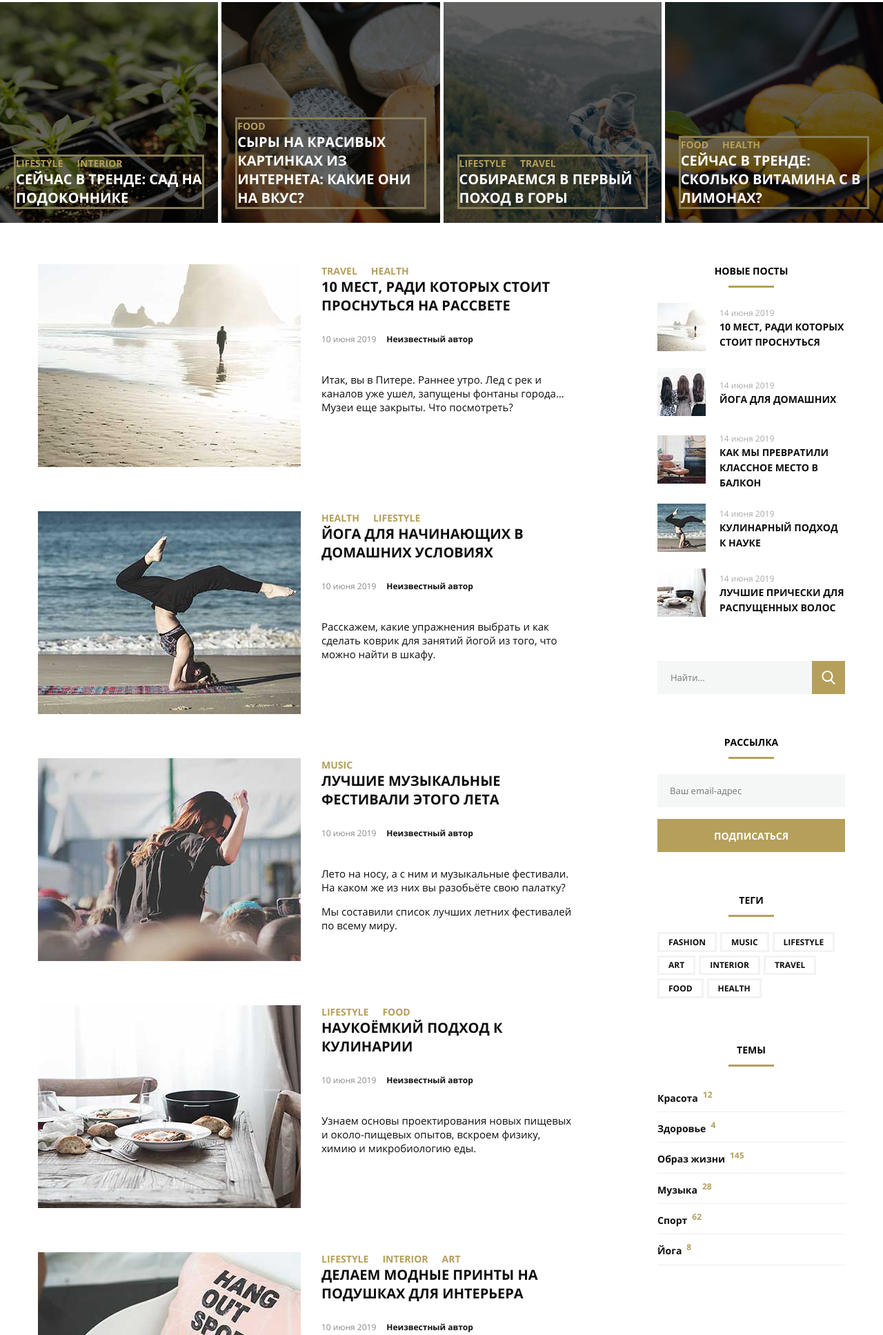
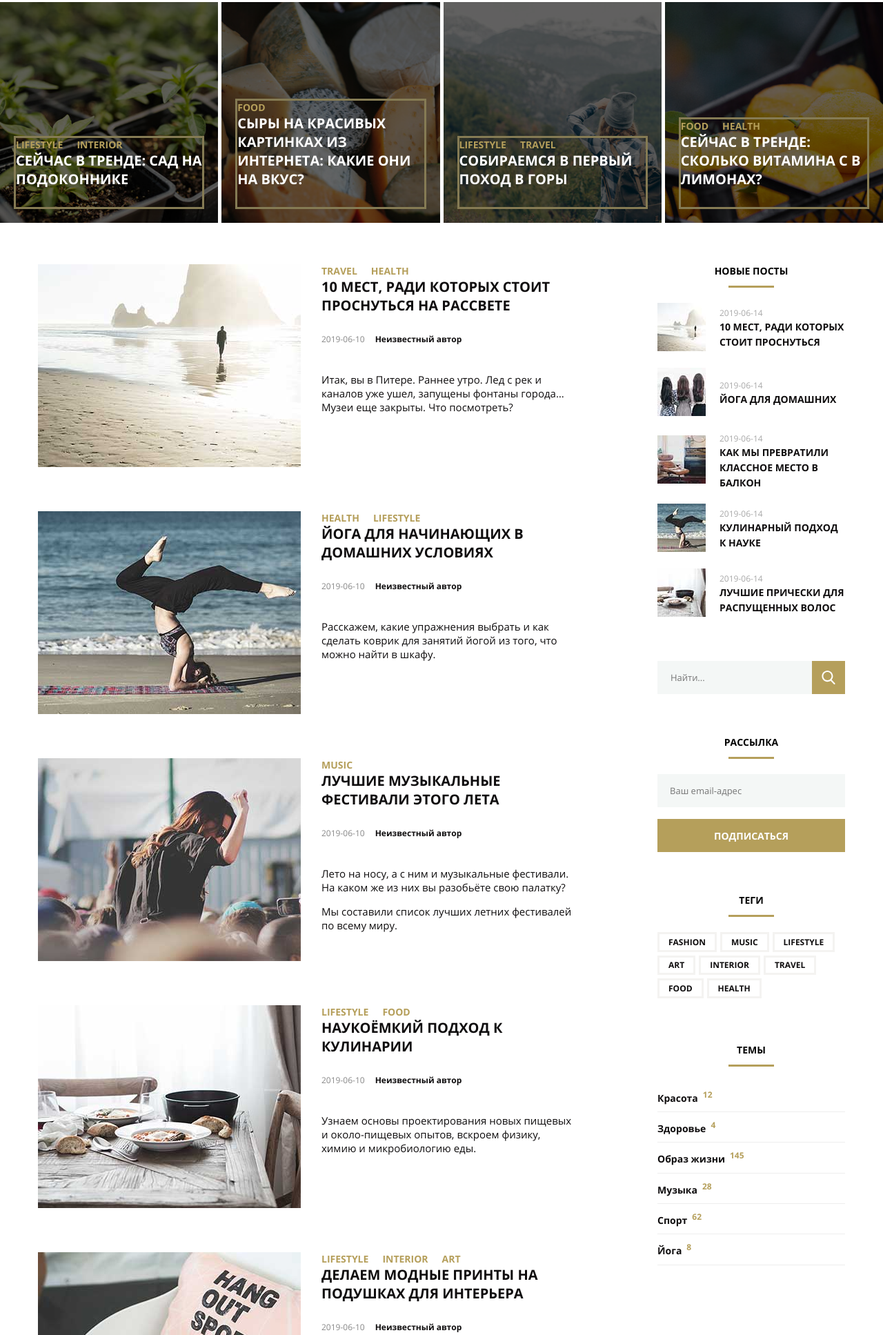
Before and after one commit to parilov-alexx/mq-diploma, a plain HTML site: page index.html in a window 1280 px wide. Shown: the part 579-2514 px from the top of the page at 69% size. Drawn offline with Linux system fonts and the light colour scheme; files whose address does not match are found by name.

Commit message:
Add files via upload

```diff
--- a/index.html
+++ b/index.html
@@ -1,5 +1,5 @@
 <!DOCTYPE html>
-<html lang="en">
+<html lang="ru">
 <head>
     <meta charset="UTF-8">
     <meta http-equiv="X-UA-Compatible" content="IE=edge">
@@ -8,7 +8,7 @@
     <link rel="stylesheet" href="css/style.css">
 </head>
 <body>
-  <div class="popup">
+  <div class="popup hide">
     <div class="popup__container">
         <header class="feedback__header">
           <h3 class="feedback__title">Ваш фидбек</h3>
@@ -72,7 +72,6 @@
           <h1 class="site__name">
             Блог о творчестве, спорте, и образе жизни</h1>
         </div>
-        </div>
       </header>
       <section class="trend_container">
         <h3 class="trend__title">Сейчас в тренде</h3>
@@ -83,7 +82,7 @@
                 <li class="list__items_box"><a href="#" class="list__item">lifestyle</a></li>
                 <li class="list__items_box"><a href="#" class="list__item">interior</a></li>
               </ul>
-              <h2 class="content__title">Сейчас в тренде: сад  на подоконнике</h2>
+              <h2><a href="#" class="content__title">Сейчас в тренде: сад  на подоконнике</a></h2>
             </div>
           </article>
           <article class="trend_section cheese">
@@ -91,7 +90,7 @@
               <ul class="links__list">
                 <li class="list__items_box"><a href="#" class="list__item">food</a></li>
               </ul>
-              <h2 class="content__title">сыры на красивых  картинках из интернета: какие они на вкус?</h2>
+              <h2><a href="#" class="content__title">сыры на красивых  картинках из интернета: какие они на вкус?</a></h2>
             </div>
           </article>
           <article class="trend_section mountains">
@@ -100,7 +99,7 @@
                 <li class="list__items_box"><a href="#" class="list__item">lifestyle</a></li>
                 <li class="list__items_box"><a href="#" class="list__item">travel</a></li>
               </ul>
-              <h2 class="content__title">СОБИРАЕМСЯ В ПЕРВЫЙ ПОХОД В ГОРЫ</h2>
+              <h2><a href="#" class="content__title">СОБИРАЕМСЯ В ПЕРВЫЙ ПОХОД В ГОРЫ</a></h2>
             </div>
           </article>
           <article class="trend_section vitamin">
@@ -109,7 +108,7 @@
                 <li class="list__items_box"><a href="#" class="list__item">food</a></li>
                 <li class="list__items_box"><a href="#" class="list__item">health</a></li>
               </ul>
-              <h2 class="content__title">Сейчас в тренде: сКОЛЬКО ВИТАМИНА c В ЛИМОНАХ?</h2>
+              <h2><a href="#" class="content__title">Сейчас в тренде: сКОЛЬКО ВИТАМИНА c В ЛИМОНАХ?</a></h2>
             </div>
           </article>
         </div>
@@ -125,9 +124,9 @@
                   <li class="list__items_box"><a href="#" class="list__item">travel</a></li>
                   <li class="list__items_box"><a href="#" class="list__item">health</a></li>
                 </ul>
-              <h2><a href="#"class="section__title">10 мест, ради которых стоит проснуться на рассвете</a></h2>
+              <h2><a href="#" class="section__title">10 мест, ради которых стоит проснуться на рассвете</a></h2>
               <div class="date_author">
-                <time class="date">10 июня 2019</time>
+                <time class="date">2019-06-10</time>
                 <a href="#" class="author">Неизвестный автор</a>
               </div>
               <div class="section__content">
@@ -145,9 +144,9 @@
                   <li class="list__items_box"><a href="#" class="list__item">health</a></li>
                   <li class="list__items_box"><a href="#" class="list__item">lifestyle</a></li>
                 </ul>
-              <h2><a href="#"class="section__title">ЙОга для начинающих в домашних условиях</a></h2>
+              <h2><a href="#" class="section__title">ЙОга для начинающих в домашних условиях</a></h2>
               <div class="date_author">
-                <time class="date">10 июня 2019</time>
+                <time class="date">2019-06-10</time>
                 <a href="#" class="author">Неизвестный автор</a>
               </div>
               <div class="section__content">
@@ -164,9 +163,9 @@
                 <ul class="links__list">
                   <li class="list__items_box"><a href="#" class="list__item">music</a></li>
                 </ul>
-              <h2><a href="#"class="section__title">Лучшие музыкальные фестивали этого лета</a></h2>
+              <h2><a href="#" class="section__title">Лучшие музыкальные фестивали этого лета</a></h2>
               <div class="date_author">
-                <time class="date">10 июня 2019</time>
+                <time class="date">2019-06-10</time>
                 <a href="#" class="author">Неизвестный автор</a>
               </div>
               <div class="section__content">
@@ -184,9 +183,9 @@
                   <li class="list__items_box"><a href="#" class="list__item">lifestyle</a></li>
                   <li class="list__items_box"><a href="#" class="list__item">food</a></li>
                 </ul>
-              <h2><a href="#"class="section__title">Наукоёмкий подход к кулинарии</a></h2>
+              <h2><a href="#" class="section__title">Наукоёмкий подход к кулинарии</a></h2>
               <div class="date_author">
-                <time class="date">10 июня 2019</time>
+                <time class="date">2019-06-10</time>
                 <a href="#" class="author">Неизвестный автор</a>
               </div>
               <div class="section__content">
@@ -205,9 +204,9 @@
                   <li class="list__items_box"><a href="#" class="list__item">interior</a></li>
                   <li class="list__items_box"><a href="#" class="list__item">art</a></li>
                 </ul>
-              <h2><a href="#"class="section__title">делаем модные принты на подушках для интерьера </a></h2>
+              <h2><a href="#" class="section__title">делаем модные принты на подушках для интерьера </a></h2>
               <div class="date_author">
-                <time class="date">10 июня 2019</time>
+                <time class="date">2019-06-10</time>
                 <a href="#" class="author">Неизвестный автор</a>
               </div>
               <div class="section__content">
@@ -227,9 +226,9 @@
                   <li class="list__items_box"><a href="#" class="list__item">lifestyle</a></li>
                 </ul>
               </div>
-              <h2><a href="#"class="section__title">Как первый раз отправиться в горы?</a></h2>
+              <h2><a href="#" class="section__title">Как первый раз отправиться в горы?</a></h2>
             <div class="date_author">
-                <time class="date">10 июня 2019</time>
+                <time class="date">2019-06-10</time>
                 <a href="#" class="author">Неизвестный автор</a>
             </div>
               <div class="section__content">
@@ -247,9 +246,9 @@
                   <li class="list__items_box"><a href="#" class="list__item">lifestyle</a></li>
                   <li class="list__items_box"><a href="#" class="list__item">food</a></li>
                 </ul>
-              <h2><a href="#"class="section__title">Наукоёмкий подход к кулинарии</a></h2>
+              <h2><a href="#" class="section__title">Наукоёмкий подход к кулинарии</a></h2>
               <div class="date_author">
-                <time class="date">10 июня 2019</time>
+                <time class="date">2019-06-10</time>
                 <a href="#" class="author">Неизвестный автор</a>
               </div>
               <div class="section__content">
@@ -267,7 +266,7 @@
               <img src="images/2.jpg" alt="Превью" class="preview__img">
             </figure>
             <div class="side__container">
-              <time class="date_side">14 июня 2019</time>
+              <time class="date_side">2019-06-14</time>
               <h3><a href="#" class="aside_subtitle">10 мест, ради которых стоит проснуться</a></h3>
             </div>
           </article>
@@ -276,7 +275,7 @@
               <img src="images/7.jpg" alt="Превью" class="preview__img">
             </figure>
             <div class="side__container">
-              <time class="date_side">14 июня 2019</time>
+              <time class="date_side">2019-06-14</time>
               <h3><a href="#" class="aside_subtitle">Йога для домашних</a></h3>
             </div>
           </article>
@@ -285,7 +284,7 @@
               <img src="images/45.jpg" alt="Превью" class="preview__img">
             </figure>
             <div class="side__container">
-              <time class="date_side">14 июня 2019</time>
+              <time class="date_side">2019-06-14</time>
               <h3><a href="#" class="aside_subtitle">как мы превратили классное место в балкон</a>               </h3>
             </div>
           </article>
@@ -294,7 +293,7 @@
               <img src="images/151.jpg" alt="Превью" class="preview__img">
             </figure>
             <div class="side__container">
-              <time class="date_side">14 июня 2019</time>
+              <time class="date_side">2019-06-14</time>
               <h3><a href="#" class="aside_subtitle">Кулинарный подход к науке</a></h3>
             </div>
           </article>
@@ -303,7 +302,7 @@
               <img src="images/501.jpg" alt="Превью" class="preview__img">
             </figure>
             <div class="side__container">
-              <time class="date_side">14 июня 2019</time>
+              <time class="date_side">2019-06-14</time>
               <h3><a href="#" class="aside_subtitle">лучшие прически для распущенных волос</a></h3>
             </div>
           </article>
@@ -332,7 +331,7 @@
           <section class="tag_widget">
             <h3 class="side__title">Теги</h3>
               <ul class="tag_container" >
-                <li class="tag_wrap"><a href="#" class="tag">fashion</a></a></li>
+                <li class="tag_wrap"><a href="#" class="tag">fashion</a></li>
                 <li class="tag_wrap"><a href="#" class="tag">music</a></li>
                 <li class="tag_wrap"><a href="#" class="tag">lifestyle</a></li>
                 <li class="tag_wrap"><a href="#" class="tag">art</a></li>
@@ -384,8 +383,8 @@
              <p>Набор из двух подушек с модными принтами. Видео о создании <a href="#" class="sales_info"> здесь</a>.</p>
              <div class="shop_resume">
                <div class="price_container">
-                <p class="old_price">1000 <b>&#x20bd</b></p>
-                 <p class="new_price">800 <b>&#x20bd</b></p>
+                <p class="old_price">1000 <b>&#x20bd;</b></p>
+                 <p class="new_price">800 <b>&#x20bd;</b></p>
               </div>
               <button class="shop_button">
                   <span class="shop__text">В магазин</span>
@@ -402,7 +401,7 @@
              <p>Интерьерная рукодельная кукла «Зайчик», созданию которой посвящена <a href="#" class="sales_info">весенняя серия постов</a> в блоге и несколько подкастов.</p>
              <div class="shop_resume">
                <div class="price_container">
-                 <p class="new_price">3500 <b>&#x20bd</b></p>
+                 <p class="new_price">3500 <b>&#x20bd;</b></p>
               </div>
               <button class="shop_button">
                   <span class="shop__text">В магазин</span>
@@ -419,8 +418,8 @@
              <p>Необычная рамка для украшения дома из видео <a href="#" class="sales_info">«Как сделать рамку из подручных средств за 30 минут»</a></p>
              <div class="shop_resume">
                <div class="price_container">
-                <p class="old_price">500 <b>&#x20bd</b></p>
-                 <p class="new_price">400 <b>&#x20bd</b></p>
+                <p class="old_price">500 <b>&#x20bd;</b></p>
+                 <p class="new_price">400 <b>&#x20bd;</b></p>
               </div>
               <button class="shop_button">
                   <span class="shop__text">В магазин</span>
@@ -435,16 +434,19 @@
         <address class="footer_address">
           <ul class="sm_container" >
             <li class="link-icon_wrap">
-              <a href="#" class="dribble_icon"></a>
-              <span class="visually-hidden">Профиль компании в Dribble</span>
+              <a href="#" class="dribble_icon">
+                <span class="visually-hidden">Профиль компании в Dribble</span>
+              </a>
             </li>
             <li class="link-icon_wrap">
-              <a href="#" class="pinterest_icon"></a>
-              <span class="visually-hidden">Профиль компании в Pinterest</span>
+              <a href="#" class="pinterest_icon">
+                <span class="visually-hidden">Профиль компании в Pinterest</span>
+              </a>
             </li>
             <li class="link-icon_wrap">
-              <a href="#" class="twitter_icon"></a>
-              <span class="visually-hidden">Профиль компании в Twitter</span>
+              <a href="#" class="twitter_icon">
+                <span class="visually-hidden">Профиль компании в Twitter</span>
+              </a>
             </li>
           </ul>
         </address>
```
